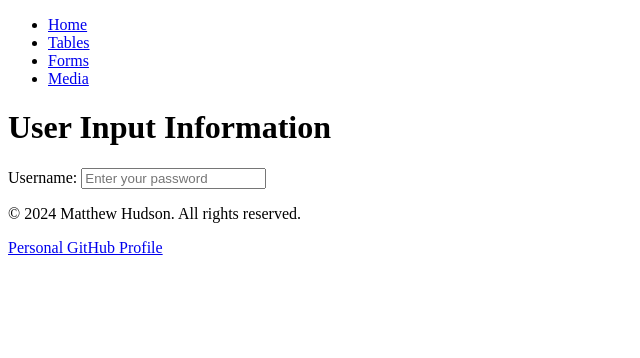
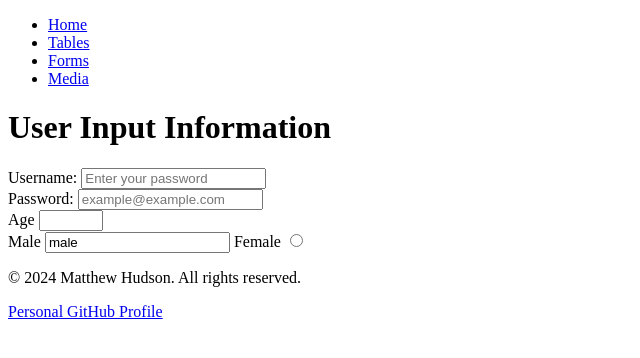
Before and after one commit to matthew41305/Comp-Class-GitHub, a plain HTML site: page COMP-001A.LectureActivity4/forms.html in a window 1280 px wide. Shown: the whole page, without its empty margins (0-640 px from the left). Drawn offline with Linux system fonts and the light colour scheme.

```diff
--- a/COMP-001A.LectureActivity4/forms.html
+++ b/COMP-001A.LectureActivity4/forms.html
@@ -23,8 +23,36 @@
 
             <!--Label and text input field-->
             <label for="username">Username:</label>
-            <input type="text" id="username" name="username" placeholder="Enter your password"
+            <input type="text" id="username" name="username" placeholder="Enter your password">
+
+            <br> <!-- adds a line break-->
+
+            <!-- Label and a password input field -->
+             <label for="password">Password:</label>
+             <input type="email" id="email" name="email" placeholder="example@example.com">
+
+             <br>
+
+             <!-- Label and number input field-->
+              <label for="age">Age</label>
+              <input type="number" id="age" name="age" min="1" max="100">
+
+              <br>
+
+              <!--Radio buttons for gender selection-->
+              <label for="male">Male</label>
+              <input tpye="radio" id="Male" name="gender" value="male">
+
+              <label for="female">Female</label>
+              <input type="radio" id="Female" name="gender" value="female">
+
+              <br>
+
+              <!-- Checkbox for newsletter subscription-->
+
+
         </form>
+
     </main>
     <footer>
         <p>&copy; 2024 Matthew Hudson. All rights reserved.</p>
```
Also changed, not shown: COMP-001A.LectureActivity4/index.html (+1 -1 lines).
